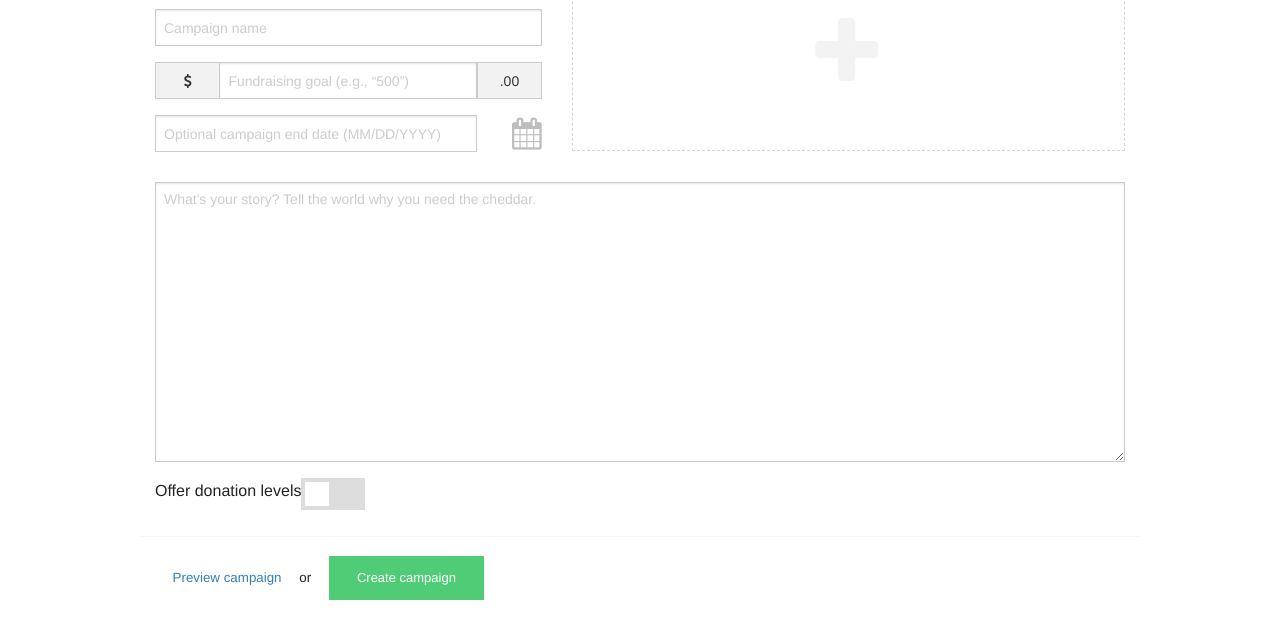
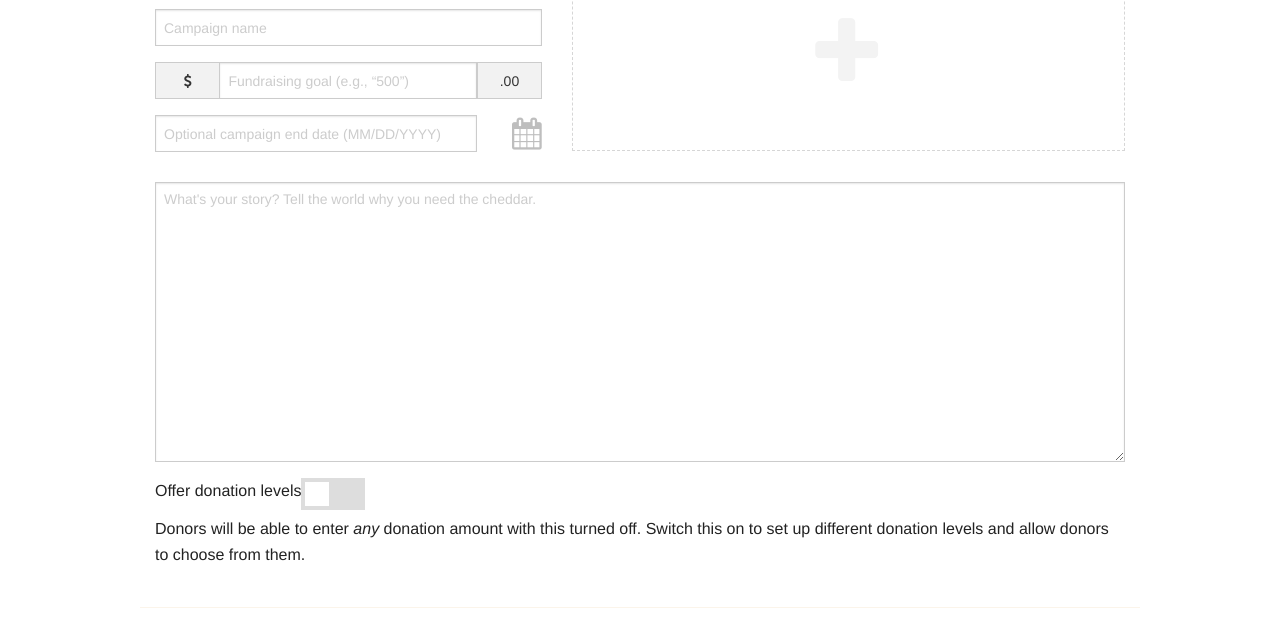
Before and after one commit to astridparisUX/Fundraising, a website: page createcampaign.html in a window 1280 px wide. Shown: the part 223-847 px from the top of the page. Drawn offline with Linux system fonts and the light colour scheme.

```diff
--- a/createcampaign.html
+++ b/createcampaign.html
@@ -90,6 +90,11 @@
       </div>
     </div>
 
+    <div class="row">
+      <div class="small-12 columns">
+        <p>Donors will be able to enter <em>any</em> donation amount with this turned off. Switch this on to set up different donation levels and allow donors to choose from them.</p>
+      </div>
+    </div>
 
 
     <div class="row">
```
Also changed, not shown: index.html (+1 -2 lines).
